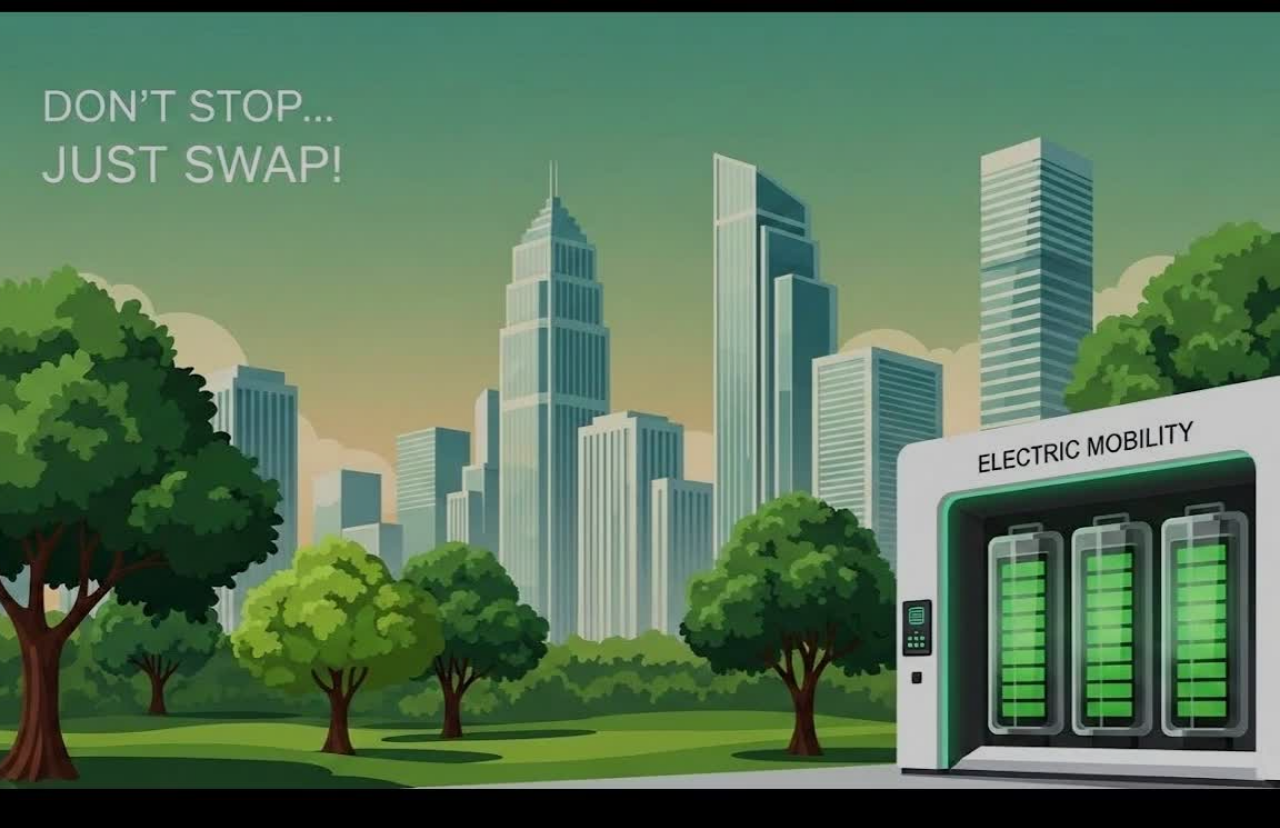
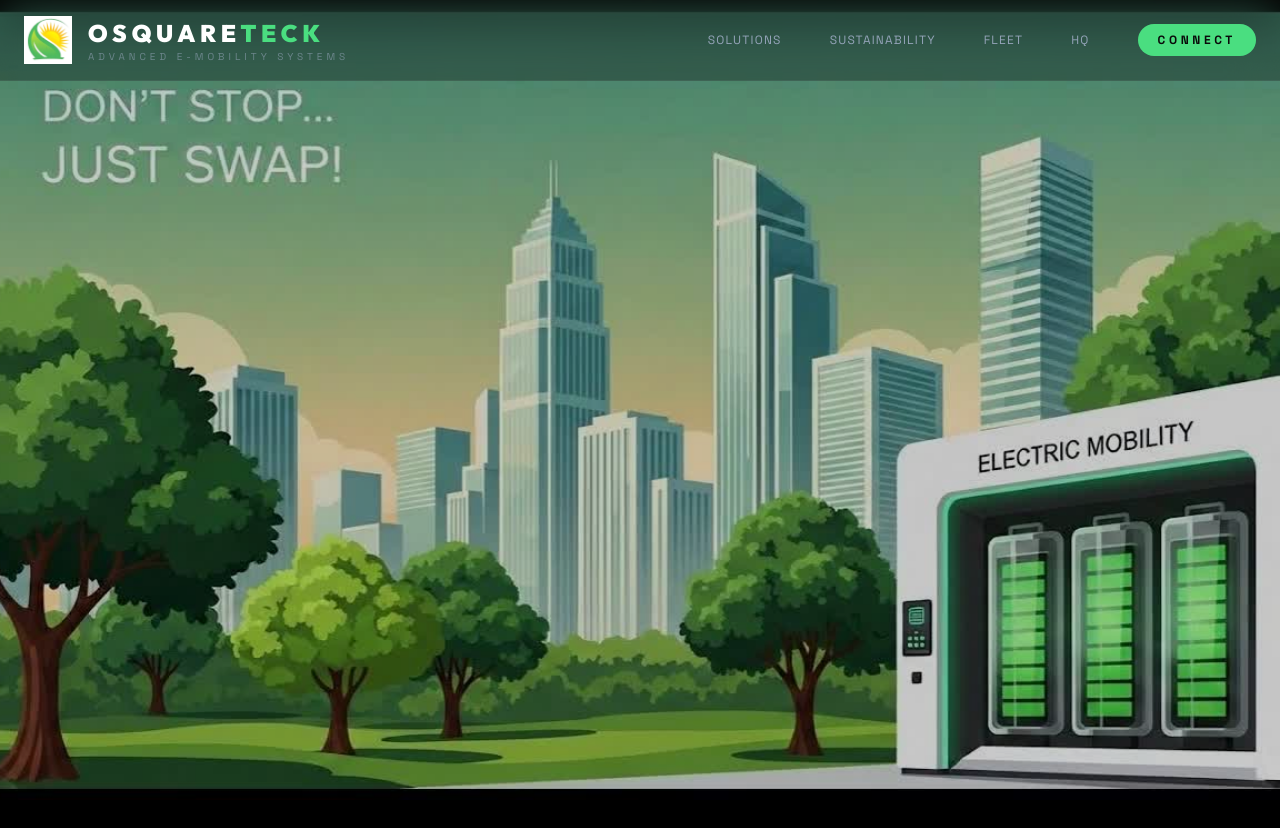
Before and after one commit to Lawrencium-103/Osquareteckngltd, a Next.js app: page / in a window 1280 px wide. Shown: the top 828 px of the page. Built offline with nearby package versions, Linux system fonts and the light colour scheme.

Commit message:
Add luxurious sticky Header with OSQUARETECK logo and name

```diff
--- a/src/app/page.tsx
+++ b/src/app/page.tsx
@@ -1,6 +1,7 @@
 "use client";
 
 import dynamic from "next/dynamic";
+import Header from "@/components/layout/Header";
 import TrustBar from "@/components/layout/TrustBar";
 import Capabilities from "@/components/sections/Capabilities";
 import FleetAdvantage from "@/components/sections/FleetAdvantage";
@@ -20,6 +21,7 @@ const ScrollSequence = dynamic(() => import("@/components/animation/ScrollSequen
 export default function Home() {
   return (
     <main className="bg-black">
+      <Header />
       {/* Hero Animation Section */}
       <section className="relative">
         <ScrollSequence />
--- /dev/null
+++ b/src/components/layout/Header.tsx
@@ -0,0 +1,52 @@
+"use client";
+
+import Image from "next/image";
+import { motion } from "framer-motion";
+
+export default function Header() {
+    return (
+        <motion.header
+            initial={{ y: -100 }}
+            animate={{ y: 0 }}
+            transition={{ duration: 0.8, ease: "easeOut" }}
+            className="fixed top-0 left-0 w-full z-50 bg-black/30 backdrop-blur-xl border-b border-white/5"
+        >
+            <div className="container mx-auto px-6 h-20 flex items-center justify-between">
+                <div className="flex items-center gap-4 group cursor-pointer">
+                    <div className="relative w-12 h-12">
+                        <Image
+                            src="/images/logo.png"
+                            alt="OSQUARETECK Logo"
+                            fill
+                            className="object-contain group-hover:scale-110 transition-transform duration-500"
+                        />
+                    </div>
+                    <div className="flex flex-col">
+                        <span className="font-heading text-xl md:text-2xl font-black tracking-[0.2em] text-white">
+                            OSQUARE<span className="text-electric-green">TECK</span>
+                        </span>
+                        <span className="font-mono text-[8px] md:text-[10px] uppercase tracking-[0.4em] text-silver-gray opacity-60">
+                            Advanced E-Mobility Systems
+                        </span>
+                    </div>
+                </div>
+
+                {/* Desktop Navigation */}
+                <nav className="hidden md:flex items-center gap-12">
+                    {["Solutions", "Sustainability", "Fleet", "HQ"].map((item) => (
+                        <a
+                            key={item}
+                            href={`#${item.toLowerCase()}`}
+                            className="text-xs font-mono uppercase tracking-widest text-silver-gray hover:text-electric-green transition-colors duration-300"
+                        >
+                            {item}
+                        </a>
+                    ))}
+                    <button className="text-xs font-mono uppercase tracking-[0.3em] bg-electric-green text-obsidian px-5 py-2 rounded-full font-bold hover:bg-white transition-all transform hover:scale-105">
+                        Connect
+                    </button>
+                </nav>
+            </div>
+        </motion.header>
+    );
+}
```
